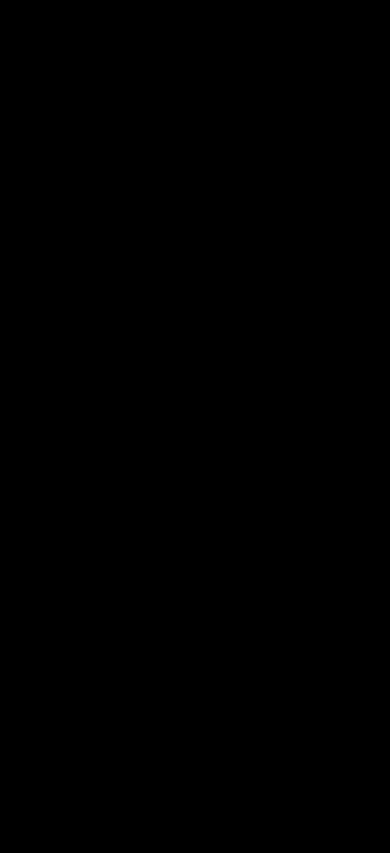
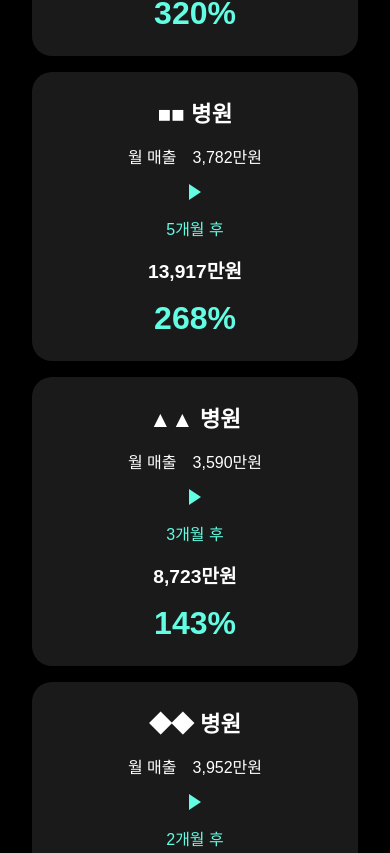
Before and after one commit to devchaeyoung/aube, a Next.js app: page / in a window 390 px wide. Shown: the part 9291-10144 px from the top of the page. Before the commit the page ends 8962 px from the top, so only its background shows below. Built offline with nearby package versions, Linux system fonts and the light colour scheme.

Commit message:
# UPDATE: 월매출 섹션

```diff
--- a/src/app/page.tsx
+++ b/src/app/page.tsx
@@ -5,6 +5,7 @@ import { MarketingSection } from "@/components/MarketingSection";
 import { SalesSection } from "@/components/SalesSection";
 import { MarketingBranding } from "@/components/MarketingBranding";
 import { SalesGrowth } from "@/components/SalesGrowth";
+import { SalesIncrease } from "@/components/SalesIncrease";
 
 export default function Home() {
   return (
@@ -16,6 +17,7 @@ export default function Home() {
       <SalesSection />
       <MarketingBranding />
       <SalesGrowth />
+      <SalesIncrease />
     </main>
   );
 }
--- /dev/null
+++ b/src/components/SalesIncrease.module.css
@@ -0,0 +1,113 @@
+.salesIncrease {
+  width: 100%;
+  padding: 6rem 2rem;
+  background-color: #000;
+  color: white;
+}
+
+.container {
+  max-width: 1200px;
+  margin: 0 auto;
+  display: flex;
+  flex-direction: column;
+  gap: 1rem;
+}
+
+.card {
+  background: #1a1a1a;
+  border-radius: 100px;
+  padding: 2rem 3rem;
+  display: flex;
+  align-items: center;
+  gap: 2rem;
+}
+
+.hospitalName {
+  font-size: 1.8rem;
+  font-weight: bold;
+  min-width: 120px;
+}
+
+.salesInfo {
+  display: flex;
+  align-items: center;
+  gap: 1rem;
+  min-width: 180px;
+}
+
+.label {
+  color: #fff;
+  font-size: 1.2rem;
+}
+
+.amount {
+  color: #fff;
+  font-size: 1.2rem;
+}
+
+.arrow {
+  width: 0;
+  height: 0;
+  border-left: 12px solid #62fde3;
+  border-top: 8px solid transparent;
+  border-bottom: 8px solid transparent;
+}
+
+.period {
+  color: #62fde3;
+  font-size: 1.2rem;
+  min-width: 100px;
+}
+
+.finalSales {
+  font-size: 1.4rem;
+  font-weight: bold;
+  min-width: 140px;
+}
+
+.increase {
+  color: #62fde3;
+  font-size: 2.5rem;
+  font-weight: bold;
+  margin-left: auto;
+}
+
+@media (max-width: 768px) {
+  .card {
+    padding: 1.5rem;
+    flex-direction: column;
+    gap: 1rem;
+    text-align: center;
+    border-radius: 20px;
+  }
+
+  .hospitalName {
+    font-size: 1.4rem;
+    min-width: auto;
+  }
+
+  .salesInfo {
+    min-width: auto;
+    justify-content: center;
+  }
+
+  .label,
+  .amount {
+    font-size: 1rem;
+  }
+
+  .period {
+    font-size: 1rem;
+    min-width: auto;
+  }
+
+  .finalSales {
+    font-size: 1.2rem;
+    min-width: auto;
+  }
+
+  .increase {
+    font-size: 2rem;
+    margin-left: 0;
+  }
+}
--- /dev/null
+++ b/src/components/SalesIncrease.tsx
@@ -0,0 +1,64 @@
+"use client";
+
+import styles from "./SalesIncrease.module.css";
+
+const salesData = [
+  {
+    name: "●● 병원",
+    initialSales: "8,707",
+    period: "5개월 후",
+    finalSales: "36,569",
+    increase: "320",
+  },
+  {
+    name: "■■ 병원",
+    initialSales: "3,782",
+    period: "5개월 후",
+    finalSales: "13,917",
+    increase: "268",
+  },
+  {
+    name: "▲▲ 병원",
+    initialSales: "3,590",
+    period: "3개월 후",
+    finalSales: "8,723",
+    increase: "143",
+  },
+  {
+    name: "◆◆ 병원",
+    initialSales: "3,952",
+    period: "2개월 후",
+    finalSales: "7,390",
+    increase: "87",
+  },
+];
+
+export function SalesIncrease() {
+  return (
+    <section className={styles.salesIncrease}>
+      <div className={styles.container}>
+        {salesData.map((item, index) => (
+          <div key={index} className={styles.card}>
+            <div className={styles.hospitalName}>
+              <span>{item.name}</span>
+            </div>
+            <div className={styles.salesInfo}>
+              <span className={styles.label}>월 매출</span>
+              <span className={styles.amount}>{item.initialSales}만원</span>
+            </div>
+            <div className={styles.arrow} />
+            <div className={styles.period}>
+              <span>{item.period}</span>
+            </div>
+            <div className={styles.finalSales}>
+              <span>{item.finalSales}만원</span>
+            </div>
+            <div className={styles.increase}>
+              <span>{item.increase}%</span>
+            </div>
+          </div>
+        ))}
+      </div>
+    </section>
+  );
+}
```
